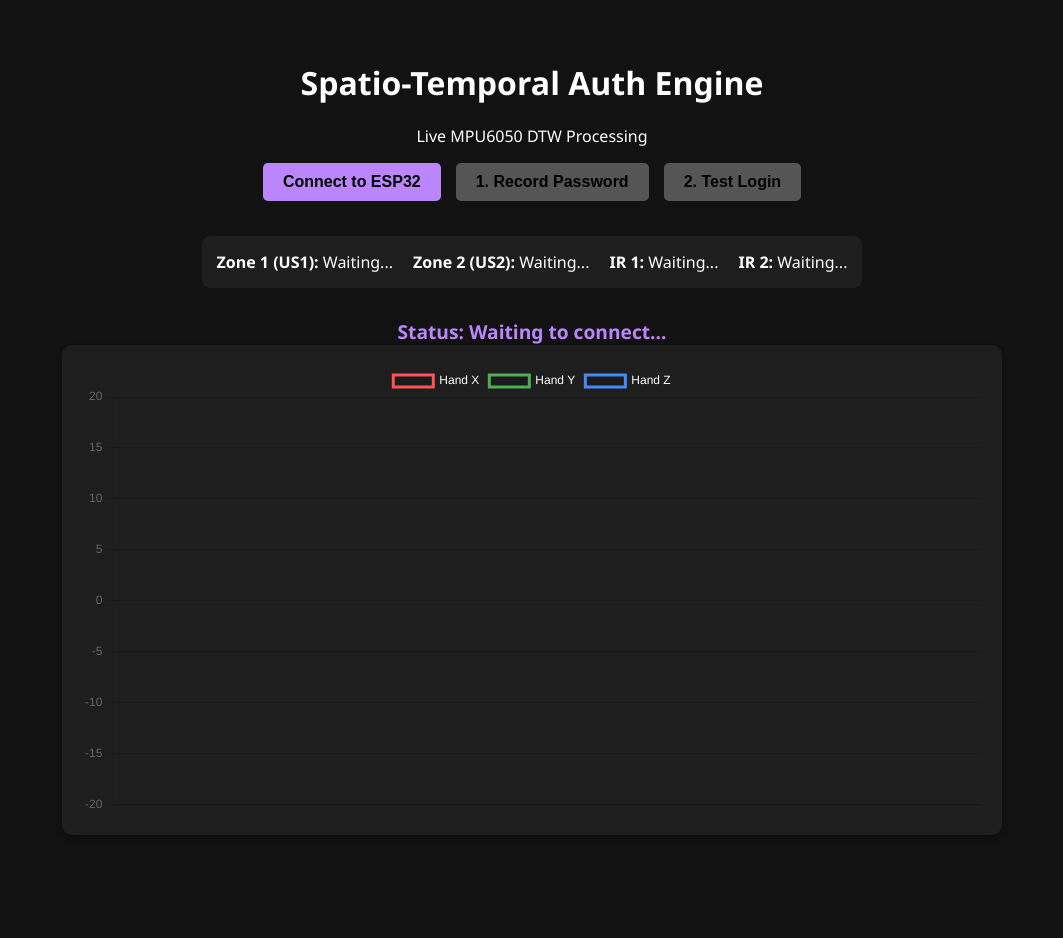
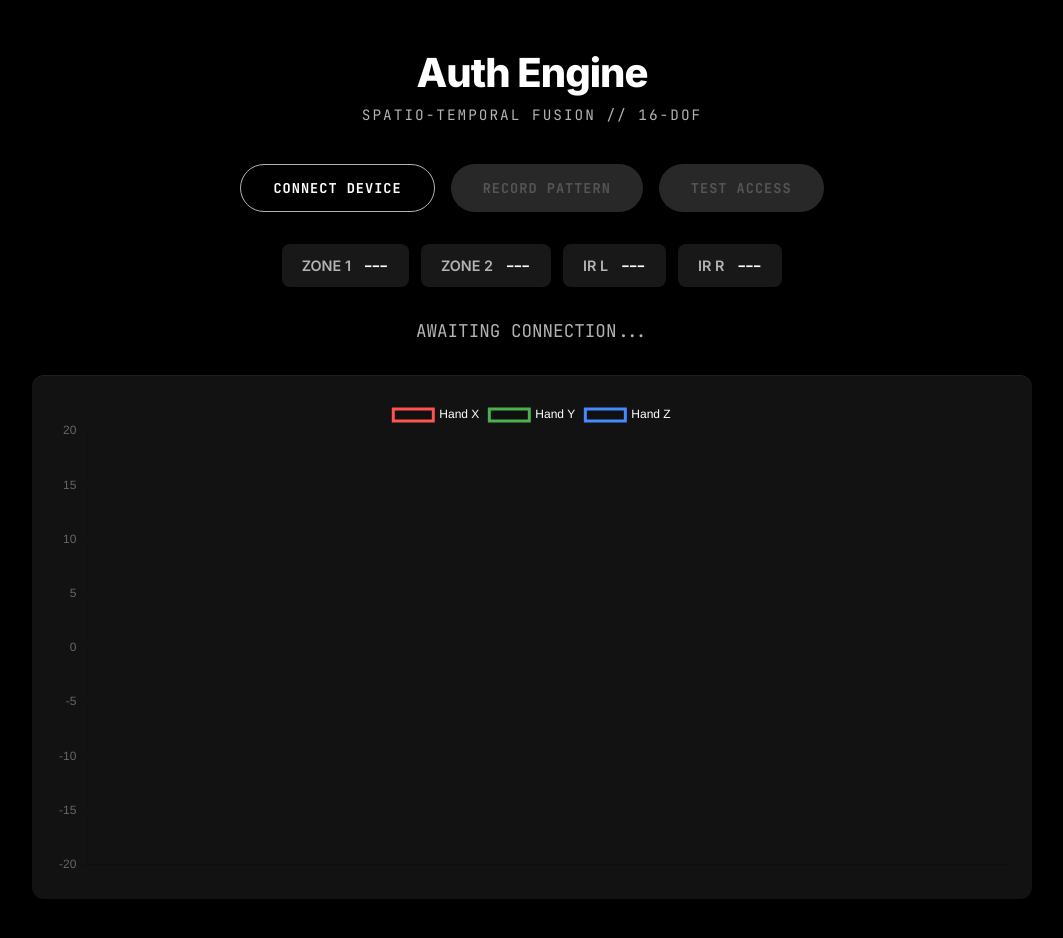
Before and after one commit to Curious-Lunatic/Spatiotemporal-Gesture-System, a plain HTML site: page index.html in a window 1280 px wide. Shown: the whole page, without its empty margins (108-1171 px from the left). Before the commit the page ends 895 px from the top, so only its background shows below. Drawn offline with nearby package versions, Linux system fonts and the light colour scheme.

Commit message:
Update index.html

```diff
--- a/index.html
+++ b/index.html
@@ -3,76 +3,192 @@
 <head>
     <meta charset="UTF-8">
     <meta name="viewport" content="width=device-width, initial-scale=1.0">
-    <title>Gesture Engine Tracker & DTW Auth</title>
+    <title>Gesture Engine | Auth</title>
+    <link rel="preconnect" href="https://fonts.googleapis.com">
+    <link rel="preconnect" href="https://fonts.gstatic.com" crossorigin>
+    <link href="https://fonts.googleapis.com/css2?family=Inter:wght@400;600;800&family=JetBrains+Mono:wght@400;700&display=swap" rel="stylesheet">
     <script src="https://cdn.jsdelivr.net/npm/chart.js"></script>
     <style>
+        /* --- Color Palette & Variables --- */
+        :root {
+            --bg-base: #000000;
+            --bg-elevated: #121212;
+            --bg-card: #181818;
+            --bg-hover: #282828;
+            --text-primary: #FFFFFF;
+            --text-secondary: #B3B3B3;
+            --accent-green: #1DB954; /* Spotify Green */
+            --accent-red: #E22134;
+            --accent-purple: #BB86FC;
+            --font-ui: 'Inter', sans-serif;
+            --font-code: 'JetBrains Mono', monospace;
+        }
+
+        /* --- Global Reset & Typography --- */
+        * { box-sizing: border-box; margin: 0; padding: 0; }
+
         body {
-            font-family: 'Segoe UI', Tahoma, Geneva, Verdana, sans-serif;
-            background-color: #121212;
-            color: #ffffff;
+            font-family: var(--font-ui);
+            background-color: var(--bg-base);
+            color: var(--text-primary);
             display: flex;
             flex-direction: column;
             align-items: center;
-            padding: 2rem;
+            min-height: 100vh;
+            padding: 3rem 1rem;
+            -webkit-font-smoothing: antialiased;
         }
-        h1 { margin-bottom: 5px; }
+
+        /* --- Header Section --- */
+        .header { text-align: center; margin-bottom: 2.5rem; }
+
+        h1 {
+            font-weight: 800;
+            font-size: 2.5rem;
+            letter-spacing: -1px;
+            margin-bottom: 8px;
+        }
+
+        .subtitle {
+            color: var(--text-secondary);
+            font-family: var(--font-code);
+            font-size: 0.9rem;
+            text-transform: uppercase;
+            letter-spacing: 2px;
+        }
+
+        /* --- Controls & Buttons --- */
         .controls {
-            margin-bottom: 20px;
             display: flex;
-            gap: 15px;
-            align-items: center;
+            gap: 16px;
+            margin-bottom: 2rem;
             flex-wrap: wrap;
             justify-content: center;
         }
+
         button {
-            padding: 10px 20px;
-            font-size: 16px;
-            background-color: #bb86fc;
-            color: #000;
+            font-family: var(--font-code);
+            font-weight: 700;
+            font-size: 0.85rem;
+            background-color: var(--text-primary);
+            color: var(--bg-base);
             border: none;
-            border-radius: 5px;
+            border-radius: 500px; /* Sleek Pill Shape */
+            padding: 14px 32px;
             cursor: pointer;
-            font-weight: bold;
-            transition: background-color 0.2s;
+            text-transform: uppercase;
+            letter-spacing: 1px;
+            transition: all 0.2s ease;
         }
-        button:hover { background-color: #9965f4; }
-        button:disabled { background-color: #555; cursor: not-allowed; }
+
+        button:hover:not(:disabled) {
+            transform: scale(1.04);
+            background-color: #f0f0f0;
+        }
+
+        button:active:not(:disabled) { transform: scale(0.98); }
+
+        button:disabled {
+            background-color: var(--bg-hover);
+            color: #555;
+            cursor: not-allowed;
+            transform: none;
+        }
+
+        #connectBtn {
+            background-color: transparent;
+            color: var(--text-primary);
+            border: 1px solid var(--text-secondary);
+        }
+        #connectBtn:hover {
+            border-color: var(--text-primary);
+            background-color: transparent;
+        }
+
+        /* --- Environment Dashboard (Sleek Pills) --- */
+        .env-dashboard {
+            display: flex;
+            gap: 12px;
+            margin-bottom: 2rem;
+            flex-wrap: wrap;
+            justify-content: center;
+        }
+
+        .status-pill {
+            background-color: var(--bg-card);
+            padding: 12px 20px;
+            border-radius: 8px;
+            display: flex;
+            align-items: center;
+            gap: 12px;
+            font-size: 0.9rem;
+            transition: background-color 0.3s;
+        }
+
+        .status-pill:hover { background-color: var(--bg-hover); }
+
+        .status-label { color: var(--text-secondary); font-weight: 600; }
+
+        .status-value {
+            font-family: var(--font-code);
+            color: var(--text-primary);
+            font-weight: 700;
+        }
+
+        /* --- Status Text Output --- */
+        #statusText {
+            margin-bottom: 2rem;
+            font-family: var(--font-code);
+            font-size: 1.1rem;
+            text-align: center;
+            min-height: 24px;
+        }
+
+        /* --- Chart Container --- */
         .chart-container {
-            width: 90%;
-            max-width: 900px;
-            background-color: #1e1e1e;
-            padding: 20px;
-            border-radius: 10px;
-            box-shadow: 0 4px 6px rgba(0,0,0,0.3);
-            margin-bottom: 20px;
-        }
-        #statusText {
-            margin-top: 15px;
             width: 100%;
-            text-align: center;
-            font-size: 1.2rem;
+            max-width: 1000px;
+            background-color: var(--bg-elevated);
+            padding: 24px;
+            border-radius: 12px;
+            /* Subtle inner shadow for depth */
+            box-shadow: inset 0 1px 0 rgba(255,255,255,0.05), 0 8px 24px rgba(0,0,0,0.5);
         }
     </style>
 </head>
 <body>
 
-    <h1>Spatio-Temporal Auth Engine</h1>
-    <p>Live MPU6050 DTW Processing</p>
-
-<div class="controls">
-        <button id="connectBtn">Connect to ESP32</button>
-        <button id="recordTemplateBtn" disabled>1. Record Password</button>
-        <button id="testGestureBtn" disabled>2. Test Login</button>
+    <div class="header">
+        <h1>Auth Engine</h1>
+        <div class="subtitle">Spatio-Temporal Fusion // 16-DOF</div>
     </div>
 
-    <div style="display: flex; gap: 20px; margin: 15px 0; background: #1e1e1e; padding: 15px; border-radius: 8px;">
-        <div><strong>Zone 1 (US1):</strong> <span id="us1Label">Waiting...</span></div>
-        <div><strong>Zone 2 (US2):</strong> <span id="us2Label">Waiting...</span></div>
-        <div><strong>IR 1:</strong> <span id="ir1Label">Waiting...</span></div>
-        <div><strong>IR 2:</strong> <span id="ir2Label">Waiting...</span></div>
+    <div class="controls">
+        <button id="connectBtn">Connect Device</button>
+        <button id="recordTemplateBtn" disabled>Record Pattern</button>
+        <button id="testGestureBtn" disabled>Test Access</button>
     </div>
 
-    <div id="statusText" style="color: #bb86fc; font-weight: bold; font-size: 1.2rem;">Status: Waiting to connect...</div>
+    <div class="env-dashboard">
+        <div class="status-pill">
+            <span class="status-label">ZONE 1</span>
+            <span class="status-value" id="us1Label">---</span>
+        </div>
+        <div class="status-pill">
+            <span class="status-label">ZONE 2</span>
+            <span class="status-value" id="us2Label">---</span>
+        </div>
+        <div class="status-pill">
+            <span class="status-label">IR L</span>
+            <span class="status-value" id="ir1Label">---</span>
+        </div>
+        <div class="status-pill">
+            <span class="status-label">IR R</span>
+            <span class="status-value" id="ir2Label">---</span>
+        </div>
+    </div>
+
+    <div id="statusText" style="color: var(--text-secondary);">AWAITING CONNECTION...</div>
 
     <div class="chart-container">
         <canvas id="imuChart"></canvas>
```
